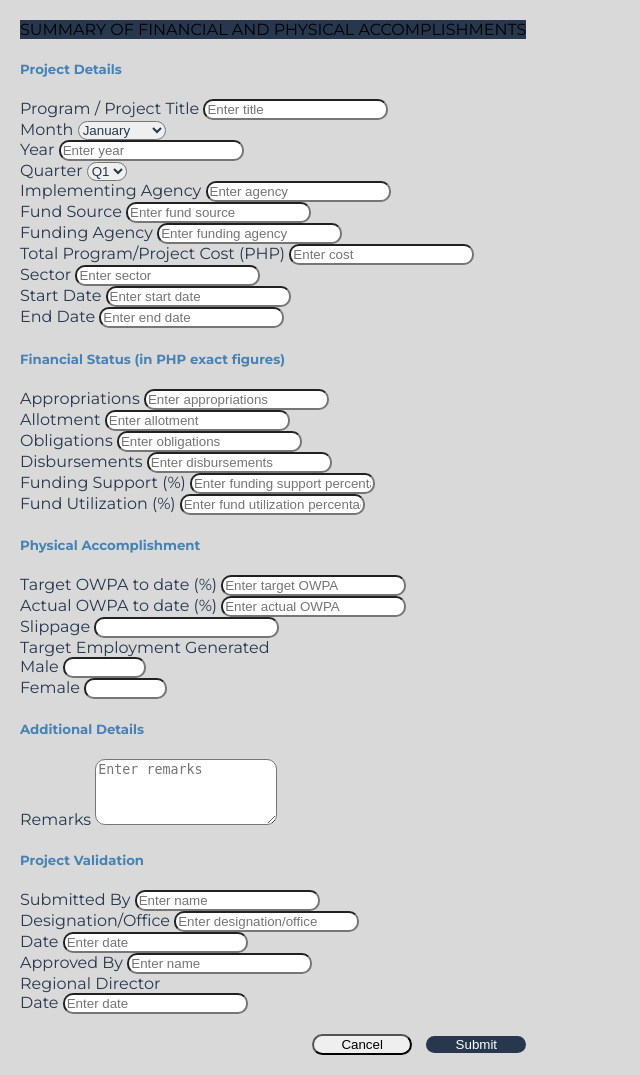
After one commit to Ivan-Edan/ProEva, a PHP site: page /admin-forms/admin-evaluation-form7.php in a window 1280 px wide. The commit adds this page. Shown: the whole page, without its empty margins (0-640 px from the left). Run offline with PHP 8.4, Linux system fonts and the light colour scheme.

Commit message:
Added Form 7 and fixed alignment in forms

```diff
--- a/src/admin-forms/admin-evaluation-form1.php
+++ b/src/admin-forms/admin-evaluation-form1.php
@@ -16,11 +16,11 @@
                     <h5>Project Details</h5>
                         <div class="form-group">
                             <div class="row">
-                                <div class="form-group col-md-4">
+                                <div class="form-group col-md-6">
                                     <label for="projectTitle">Program / Project Title</label>
                                     <input type="text" class="form-control" id="projectTitle" placeholder="Enter title">
                                 </div>
-                                <div class="form-group col-md-3">
+                                <div class="form-group col-md-2">
                                     <label for="month">Month</label>
                                     <select id="month" class="form-control">
                                     <option>January</option>
--- /dev/null
+++ b/src/admin-forms/admin-evaluation-form7.php
@@ -0,0 +1,198 @@
+<!DOCTYPE html>
+<html lang="en">
+<head>
+    <meta charset="UTF-8">
+    <meta name="viewport" content="width=device-width, initial-scale=1.0">
+    <link rel="stylesheet" href="styles/admin-evaluation-forms.css"> <!-- Link to the CSS file -->
+</head>
+<body>
+    <div id="form7" class="d">
+        <div class="card shadow-sm">
+            <div class="card-header text-white">
+                SUMMARY OF FINANCIAL AND PHYSICAL ACCOMPLISHMENTS
+            </div>
+            <div class="card-body">
+                <form>
+                    <h5>Project Details</h5>
+                    <div class="form-group">
+                        <div class="row">
+                            <div class="form-group col-md-6">
+                                <label for="projectTitle">Program / Project Title</label>
+                                <input type="text" class="form-control" id="projectTitle" placeholder="Enter title">
+                            </div>
+                            <div class="form-group col-md-1">
+                                <label for="month">Month</label>
+                                <select id="month" class="form-control">
+                                    <option>January</option>
+                                    <option>February</option>
+                                    <option>March</option>
+                                    <option>April</option>
+                                    <option>May</option>
+                                    <option>June</option>
+                                    <option>July</option>
+                                    <option>August</option>
+                                    <option>September</option>
+                                    <option>October</option>
+                                    <option>November</option>
+                                    <option>December</option>
+                                </select>
+                            </div>
+                            <div class="form-group col-md-1">
+                                <label for="year">Year</label>
+                                <input type="text" class="form-control" id="year" placeholder="Enter year">
+                            </div>
+                            <div class="form-group col-md-1">
+                                <label for="quarter">Quarter</label>
+                                <select id="quarter" class="form-control">
+                                    <option>Q1</option>
+                                    <option>Q2</option>
+                                    <option>Q3</option>
+                                    <option>Q4</option>
+                                </select>
+                            </div>
+                            <div class="form-group col-md-3">
+                                <label for="implementingAgency">Implementing Agency</label>
+                                <input type="text" class="form-control" id="implementingAgency" placeholder="Enter agency">
+                            </div>
+                        </div>
+                    </div>
+                    <div class="form-group">
+                        <div class="row">
+                            <div class="form-group col-md-4">
+                                <label for="fundSource">Fund Source</label>
+                                <input type="text" class="form-control" id="fundSource" placeholder="Enter fund source">
+                            </div>
+                            <div class="form-group col-md-4">
+                                <label for="fundingAgency">Funding Agency</label>
+                                <input type="text" class="form-control" id="fundingAgency" placeholder="Enter funding agency">
+                            </div>
+                            <div class="form-group col-md-4">
+                                <label for="projectCost">Total Program/Project Cost (PHP)</label>
+                                <input type="text" class="form-control" id="projectCost" placeholder="Enter cost">
+                            </div>
+                        </div>
+                    </div>
+                    <div class="form-group">
+                        <div class="row">
+                            <div class="form-group col-md-3">
+                                <label for="sector">Sector</label>
+                                <input type="text" class="form-control" id="sector" placeholder="Enter sector">
+                            </div>
+                            <div class="form-group col-md-3">
+                                <label for="startDate">Start Date</label>
+                                <input type="text" class="form-control" id="startDate" placeholder="Enter start date">
+                            </div>
+                            <div class="form-group col-md-3">
+                                <label for="endDate">End Date</label>
+                                <input type="text" class="form-control" id="endDate" placeholder="Enter end date">
+                            </div>
+                        </div>
+                    </div>
+
+                    <h5>Financial Status (in PHP exact figures)</h5>
+                    <div class="form-group">
+                        <div class="row">
+                            <div class="form-group col-md-3">
+                                <label for="appropriations">Appropriations</label>
+                                <input type="text" class="form-control" id="appropriations" placeholder="Enter appropriations">
+                            </div>
+                            <div class="form-group col-md-3">
+                                <label for="allotment">Allotment</label>
+                                <input type="text" class="form-control" id="allotment" placeholder="Enter allotment">
+                            </div>
+                            <div class="form-group col-md-3">
+                                <label for="obligations">Obligations</label>
+                                <input type="text" class="form-control" id="obligations" placeholder="Enter obligations">
+                            </div>
+                            <div class="form-group col-md-3">
+                                <label for="disbursements">Disbursements</label>
+                                <input type="text" class="form-control" id="disbursements" placeholder="Enter disbursements">
+                            </div>
+                        </div>
+                        <div class="row">
+                            <div class="form-group col-md-6">
+                                <label for="fundingSupport">Funding Support (%)</label>
+                                <input type="text" class="form-control" id="fundingSupport" placeholder="Enter funding support percentage">
+                            </div>
+                            <div class="form-group col-md-6">
+                                <label for="fundUtilization">Fund Utilization (%)</label>
+                                <input type="text" class="form-control" id="fundUtilization" placeholder="Enter fund utilization percentage">
+                            </div>
+                        </div>
+                    </div>
+                    <h5>Physical Accomplishment</h5>
+                    <div class="form-group">
+                        <div class="row align-items-center">
+                            <div class="form-group col-md-3">
+                                <label for="targetOWPA">Target OWPA to date (%)</label>
+                                <input type="text" class="form-control" id="targetOWPA" placeholder="Enter target OWPA">
+                            </div>
+                            <div class="form-group col-md-3">
+                                <label for="actualOWPA">Actual OWPA to date (%)</label>
+                                <input type="text" class="form-control" id="actualOWPA" placeholder="Enter actual OWPA">
+                            </div>
+                            <div class="form-group col-md-1">
+                                <label for="slippage">Slippage</label>
+                                <input type="text" class="form-control" id="slippage" >
+                            </div>
+                            <div class="form-group col-md-3">
+                                <label for="targetEmployment" class="form-control-plaintext text-center align-middle" style="margin-top: 24px;">Target Employment Generated</label>
+                            </div>
+                            <div class="form-group col-md-1">
+                                <label for="male">Male</label>
+                                <input type="text" class="form-control" id="male" style="width: 75px;">
+                            </div>
+                            <div class="form-group col-md-1">
+                                <label for="female">Female</label>
+                                <input type="text" class="form-control" id="female" style="width: 75px;">
+                            </div>
+                        </div>
+                    </div>
+
+                    <h5>Additional Details</h5>
+                    <div class="form-group">
+                        <label for="remarks">Remarks</label>
+                        <textarea class="form-control" id="remarks" placeholder="Enter remarks" rows="4"></textarea>
+                    </div>
+
+                    <h5>Project Validation</h5>
+                    <div class="form-group">
+                        <div class="row">
+                            <div class="form-group col-md-4">
+                                <label for="submittedBy">Submitted By</label>
+                                <input type="text" class="form-control" id="submittedBy" placeholder="Enter name">
+                            </div>
+                            <div class="form-group col-md-4">
+                                <label for="designation">Designation/Office</label>
+                                <input type="text" class="form-control" id="designation" placeholder="Enter designation/office">
+                            </div>
+                            <div class="form-group col-md-4">
+                                <label for="submissionDate">Date</label>
+                                <input type="text" class="form-control" id="submissionDate" placeholder="Enter date">
+                            </div>
+                        </div>
+                        <div class="row">
+                            <div class="form-group col-md-4">
+                                <label for="approvedBy">Approved By</label>
+                                <input type="text" class="form-control" id="approvedBy" placeholder="Enter name">
+                            </div>
+                            <div class="form-group col-md-4 d-flex align-items-center">
+                                <label for="regionalDirector" class="form-control-plaintext text-center align-middle" style="margin-top: 24px;">Regional Director</label>
+                            </div>
+                            <div class="form-group col-md-4">
+                                <label for="approvalDate">Date</label>
+                                <input type="text" class="form-control" id="approvalDate" placeholder="Enter date">
+                        </div>
+                    </div>
+                </div>
+
+                <div class="form-group">
+                        <div class="btn-container">
+                            <button type="button" class="btn btn-secondary btn-custom" id="cancelBtn">Cancel</button>
+                            <button type="submit" class="btn btn-submit btn-custom">Submit</button>
+                        </div>
+                    </div>
+            </form>
+        </div>
+    </div>
+</div>
--- a/src/styles/admin-evaluation-forms.css
+++ b/src/styles/admin-evaluation-forms.css
@@ -17,15 +17,9 @@ body {
 }
 
 
-.form-row {
-    display: flex;
-    flex-wrap: wrap;
-    gap: 10px; /* Add space between the form fields */
-}
-
 .form-group {
     flex: 1 1 30%; /* Adjust this value to control how the fields align and when they wrap */
-    min-width:  225px; /* Ensure a minimum width before wrapping occurs */
+    min-width:  200px; /* Ensure a minimum width before wrapping occurs */
 }
 
 /* Apply border radius to all text fields and dropdowns */
```
Also changed, not shown: src/pages/admin-evaluation.php (+10 -7 lines).
